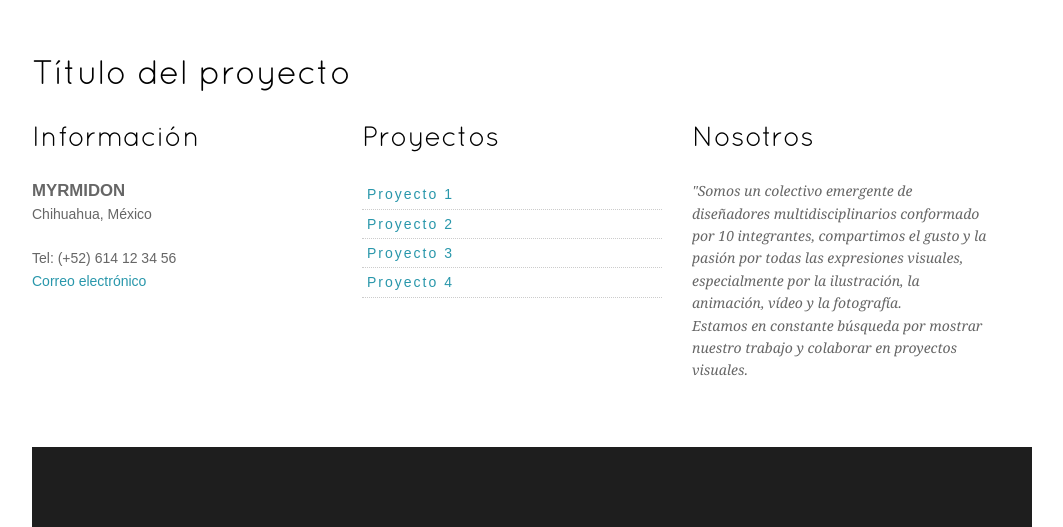
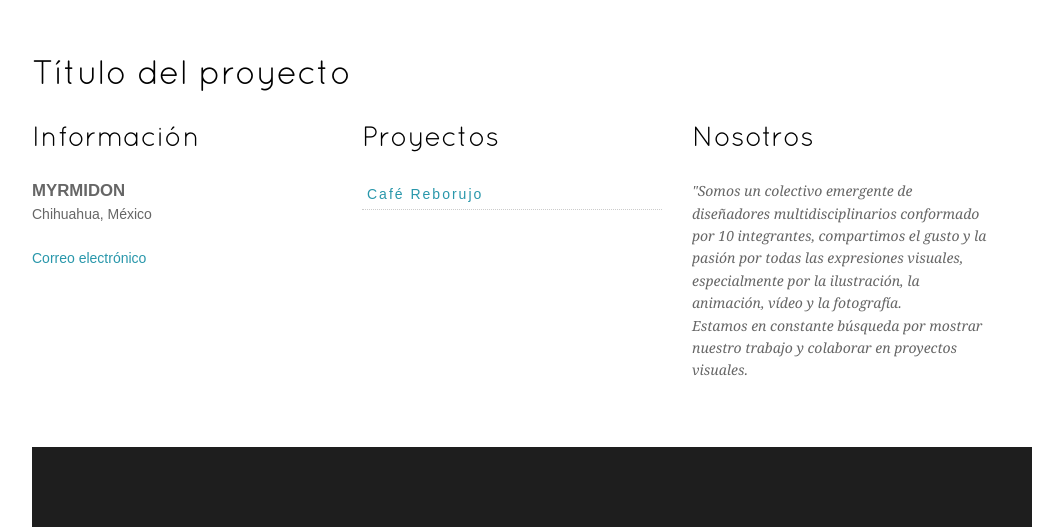
Before and after one commit to Myrmidonc/myrmidon.github.io, a plain HTML site: page index.html in a window 1280 px wide. Shown: the part 1818-2345 px from the top of the page, without its empty margins (108-1171 px from the left). Drawn offline with Linux system fonts and the light colour scheme.

Commit message:
Cambios a la pagina principal
Proyecto y se eliminó el número telefónico

```diff
--- a/index.html
+++ b/index.html
@@ -96,7 +96,6 @@ $(function () {
     <p><strong>MYRMIDON</strong><br>
       Chihuahua, México<br>
       <br>
-      Tel: (+52) 614 12 34 56<br>
       <a href="mailto:colectivomyrmidon@gmail.com">Correo electrónico</a>
   </div>
   <!-- Second Column -->
@@ -105,10 +104,8 @@ $(function () {
       <h2>Proyectos</h2>
     </div>
     <ul class="container_links">
-      <li><a href="#">Proyecto 1</a></li>
-      <li><a href="#">Proyecto 2</a></li>
-      <li><a href="#">Proyecto 3</a></li>
-      <li><a href="#">Proyecto 4</a></li>
+      <li><a href="#">Café Reborujo</a></li>
+
     </ul>
   </div>
   <!-- Third Column -->
```
Also changed, not shown: participantes/paola_rodriguez/autor.html (+0 -2 lines).
